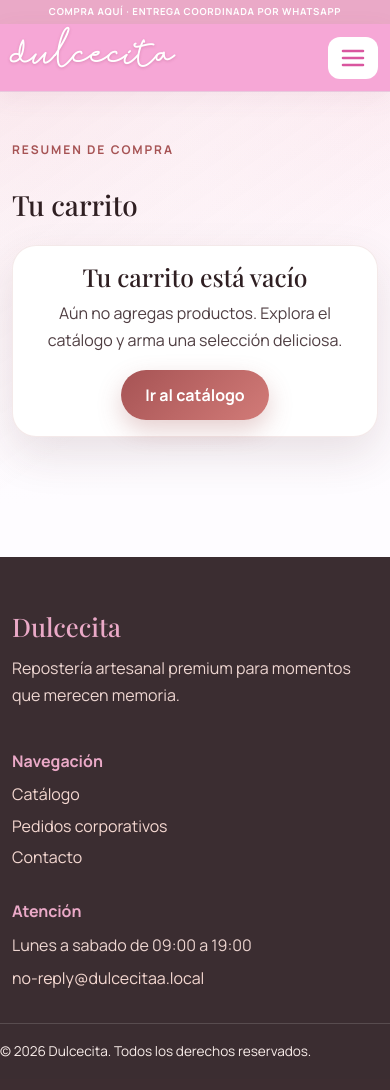
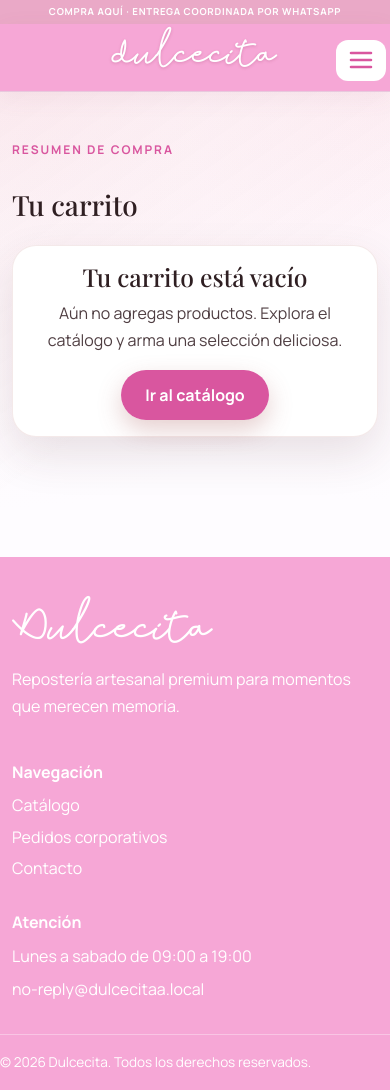
Before and after one commit to GoGo-DevS/dulcecitaa, a Django app: page /carrito/ in a window 390 px wide. Before the commit the page ends 1057 px from the top, so only its background shows below. Run offline with Django 5.2, Linux system fonts and the light colour scheme.

Commit message:
fix(storefront): unificar todo al rosado Dulcecita + footer + logo móvil
- Reemplaza el terracota del tema base (--rose-500/700) por el rosado Dulcecita
  (#d9569f): cascada a btn-main, btn-add-only, eyebrow, btn-linkline, filtros.
- Arregla el CTA "Haz tu pedido" que se veía como pill blanco vacío (texto
  blanco sobre fondo blanco): mayor especificidad para forzar texto rosado.
- Unifica acentos del home al mismo rosado: "Nuestros productos", "Ver todo el
  catálogo", "Cotizar para empresa" y h2 corporativo (antes --dr-wine).
- Footer: quita la franja café (#3b2d31) -> rosado de la franja del navbar con
  texto blanco; "Dulcecita" del footer ahora en la fuente del logo (Wisdom Merry).
- /productos: "Catálogo boutique" -> "Productos".
- Móvil: logo centrado con la hamburguesa fija a la derecha.
- Bump CSS a ?v=20260606-p7.

Co-Authored-By: Claude Opus 4.8 <noreply@anthropic.com>

```diff
--- a/BebesitaAPP/static/css/dulce-rosa.css
+++ b/BebesitaAPP/static/css/dulce-rosa.css
@@ -19,7 +19,18 @@
   --dr-wine: #b5527e;          /* texto rosado oscuro (legible sobre blanco) */
   --dr-ink: #5a4750;
   --dr-cream: #fefcff;         /* fondo general */
+
+  /* Reemplaza el terracota del tema base por el rosado Dulcecita:
+     cascada a .btn-main, .btn-add-only, .eyebrow, .btn-linkline, etc. */
+  --rose-300: #f0b6d6;
+  --rose-500: #d9569f;
+  --rose-700: #d9569f;
 }
+
+/* Botones outline (Limpiar, Seguir comprando): borde y texto rosados */
+.btn-ghost { border-color: rgba(217, 86, 159, .4); color: var(--dr-pink-deep); }
+.btn-ghost:hover { background: rgba(217, 86, 159, .08); color: var(--dr-pink-deep); }
+.btn-secondary { border-color: rgba(217, 86, 159, .3); }
 
 body {
   background:
@@ -74,6 +85,11 @@ body {
 .dr-nav .nav-link:hover { color: rgba(255, 255, 255, .72) !important; }
 
 /* Botón CTA: fondo blanco, letra rosada */
+/* Mayor especificidad que ".dr-nav .nav-link {color:#fff}" para que NO quede
+   texto blanco sobre fondo blanco (el botón se veía vacío). */
+.dr-nav .nav-link.dr-pedido,
+.dr-nav .nav-link.dr-pedido:hover,
+.dr-nav .nav-link.dr-pedido:focus { color: var(--dr-pink-deep) !important; }
 .dr-pedido {
   background: #fff;
   color: var(--dr-pink-deep) !important;
@@ -187,7 +203,7 @@ body {
   border-radius: 999px; padding: .55rem 1.4rem; font-weight: 700;
   letter-spacing: .04em; box-shadow: 0 10px 22px rgba(217,138,160,.4);
 }
-.dr-hero-btn:hover { background: #fff; color: var(--dr-wine); }
+.dr-hero-btn:hover { background: #fff; color: var(--dr-pink-deep); }
 .dr-hero .carousel-indicators [data-bs-target] { background-color: var(--dr-pink); }
 
 /* ---------- Sección productos (grilla edge-to-edge) ---------- */
@@ -197,7 +213,7 @@ body {
   font-family: 'Playfair Display', serif;
   letter-spacing: .26em;
   text-transform: uppercase;
-  color: var(--dr-wine);
+  color: var(--dr-pink-deep);
   font-size: 1.45rem;
   margin-bottom: .4rem;
 }
@@ -233,10 +249,10 @@ body {
 
 .dr-products-cta { text-align: center; margin: 2.4rem 0 .5rem; }
 .dr-btn-wine {
-  display: inline-block; background: var(--dr-wine); color: #fff;
+  display: inline-block; background: var(--dr-pink-deep); color: #fff;
   border-radius: 999px; padding: .7rem 2rem; font-weight: 700; letter-spacing: .05em;
 }
-.dr-btn-wine:hover { background: var(--dr-pink-deep); color: #fff; }
+.dr-btn-wine:hover { background: #c2418a; color: #fff; }
 
 /* ---------- Franja corporativa ---------- */
 .dr-corp {
@@ -244,12 +260,25 @@ body {
   background: linear-gradient(135deg, var(--dr-pink-soft), var(--dr-pink));
   text-align: center;
 }
-.dr-corp h2 { font-family: 'Playfair Display', serif; color: var(--dr-wine); }
+.dr-corp h2 { font-family: 'Playfair Display', serif; color: var(--dr-pink-deep); }
 .dr-corp p { color: var(--dr-ink); max-width: 620px; margin: .6rem auto 1.4rem; }
 
-/* ---------- Footer pastel ---------- */
-.site-footer.dr-foot { background: #3b2d31; }
-.dr-foot .footer-brand, .dr-foot .footer-title { color: var(--dr-pink); }
+/* ---------- Footer rosado (mismo de la franja del navbar) ---------- */
+.site-footer.dr-foot { background: var(--dr-pink-bg); }
+.dr-foot,
+.dr-foot .footer-copy,
+.dr-foot .footer-link,
+.dr-foot .footer-title,
+.dr-foot .footer-legal { color: #fff; }
+.dr-foot .footer-link:hover { color: rgba(255, 255, 255, .78); }
+.dr-foot .footer-legal { border-top-color: rgba(255, 255, 255, .35); }
+/* "Dulcecita" del footer con la fuente del logo (no Playfair) */
+.dr-foot .footer-brand {
+  font-family: 'Wisdom Merry', 'Dancing Script', cursive;
+  font-weight: normal;
+  color: #fff;
+  font-size: 2rem;
+}
 
 @media (max-width: 992px) {
   .dr-hero .carousel-item { height: 52vh; min-height: 300px; }
@@ -289,4 +318,19 @@ body {
   .dr-nav-actions .dr-pedido { flex: 1 1 auto; text-align: center; }
   .dr-nav-actions .dr-cart { flex: 0 0 auto; font-size: 1.7rem; }
   .dr-corp { padding: 2.2rem 0; }
+
+  /* ---- Logo centrado en móvil (hamburguesa a la derecha) ---- */
+  .dr-nav .container { position: relative; justify-content: center; }
+  .dr-brand {
+    margin: 0 auto;
+    max-width: calc(100% - 7rem); /* deja espacio para el toggler */
+    justify-content: center;
+  }
+  .dr-nav .navbar-toggler {
+    position: absolute;
+    right: .25rem;
+    top: .55rem;        /* fijo: no se desvía al abrir el menú */
+    margin: 0;
+    z-index: 2;
+  }
 }
--- a/BebesitaAPP/templates/base.html
+++ b/BebesitaAPP/templates/base.html
@@ -23,7 +23,7 @@
   <link href="https://cdn.jsdelivr.net/npm/bootstrap@5.3.3/dist/css/bootstrap.min.css" rel="stylesheet">
   <link href="https://cdn.jsdelivr.net/npm/bootstrap-icons@1.11.3/font/bootstrap-icons.css" rel="stylesheet">
   <link rel="stylesheet" href="{% static 'css/style.css' %}?v=20260306-interactive">
-  <link rel="stylesheet" href="{% static 'css/dulce-rosa.css' %}?v=20260606-p6">
+  <link rel="stylesheet" href="{% static 'css/dulce-rosa.css' %}?v=20260606-p7">
 </head>
 <body>
   <div class="site-bg-decor" aria-hidden="true"></div>
--- a/BebesitaAPP/templates/productos.html
+++ b/BebesitaAPP/templates/productos.html
@@ -4,7 +4,7 @@
 
 {% block content %}
 <section class="page-hero container reveal-ready">
-  <p class="eyebrow">Catálogo boutique</p>
+  <p class="eyebrow">Productos</p>
   <h1>Nuestros productos</h1>
   <p>Busca por nombre, filtra por categoría y elige tu favorito para agregar al carrito en segundos.</p>
 </section>
```
